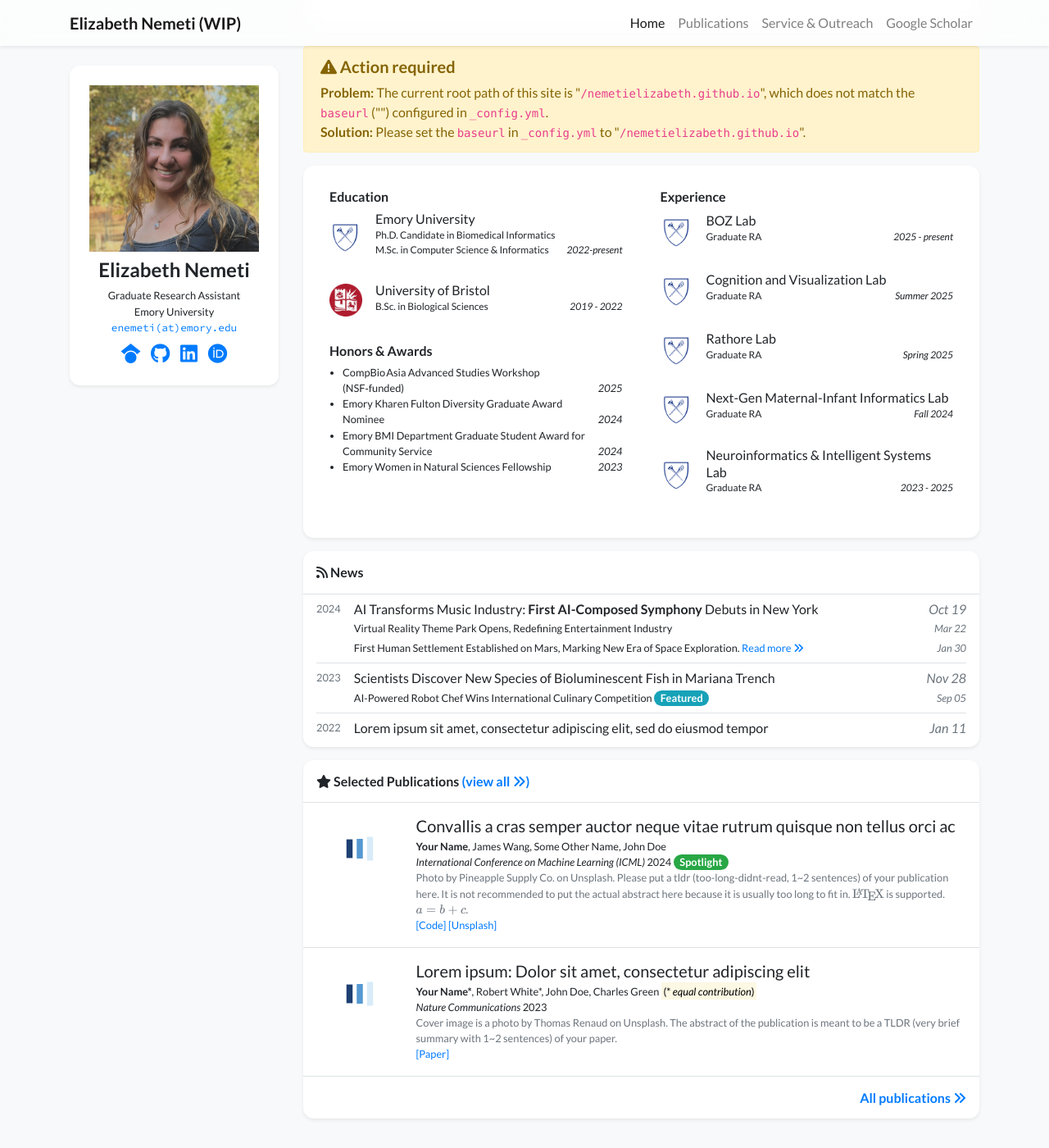
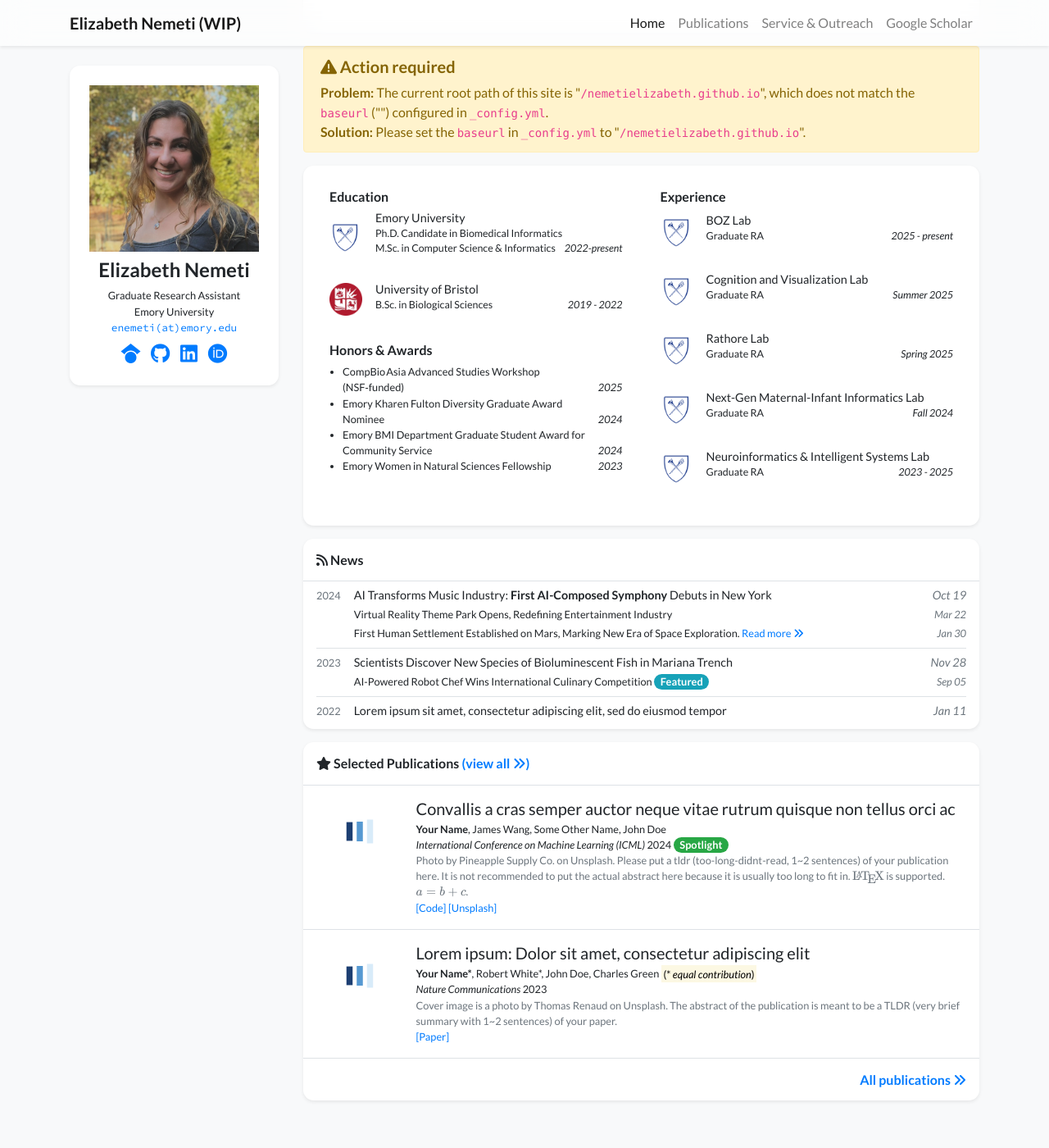
Before and after one commit to nemetielizabeth/nemetielizabeth.github.io, a Jekyll site: the page built from index.html, in a window 1280 px wide and 1400 px high, scrolled down 290 px. Shown: the whole window at 82% size. Built offline with Jekyll 4.4.1, drawn with Linux system fonts in a browser that asks for light colours; nearby versions of some CDN libraries; a style sheet for code colours, icons or effects is not loaded.

Commit message:
Update global.css

```diff
--- a/assets/css/global.css
+++ b/assets/css/global.css
@@ -96,13 +96,13 @@ div.lazy {
 
 /* Institution / lab names */
 .media-body > div:first-child {
-    font-size: 1.0rem;
+    font-size: 0.9rem;
     line-height: 1.3;
 }
 
 /* Position and date lines */
 .media-body .small {
-    font-size: 0.75rem;
+    font-size: 0.78rem;
 }
 
 /* Logo badges */
```
